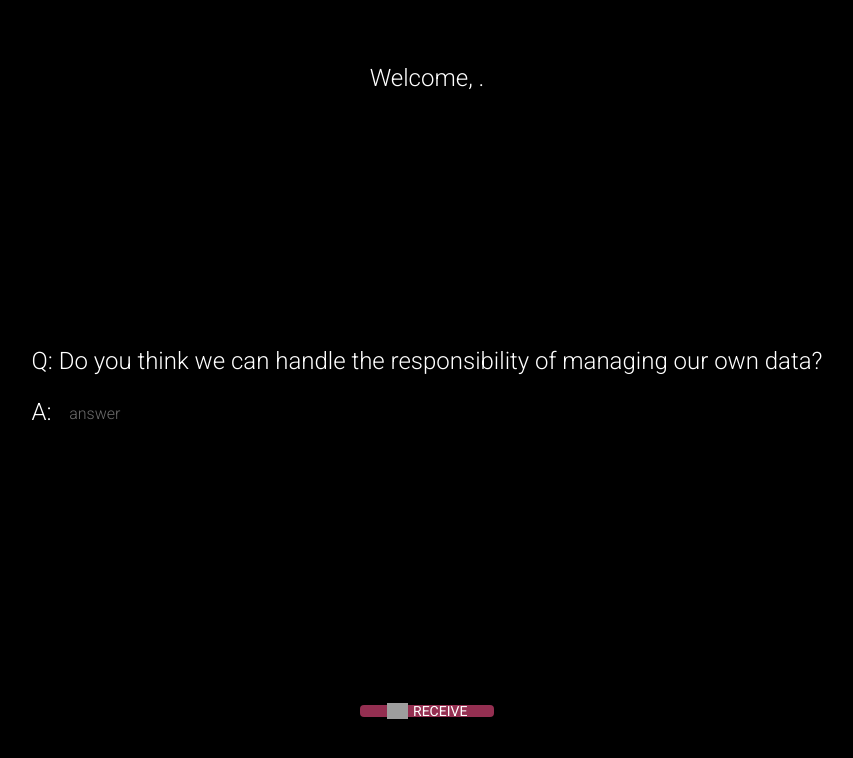
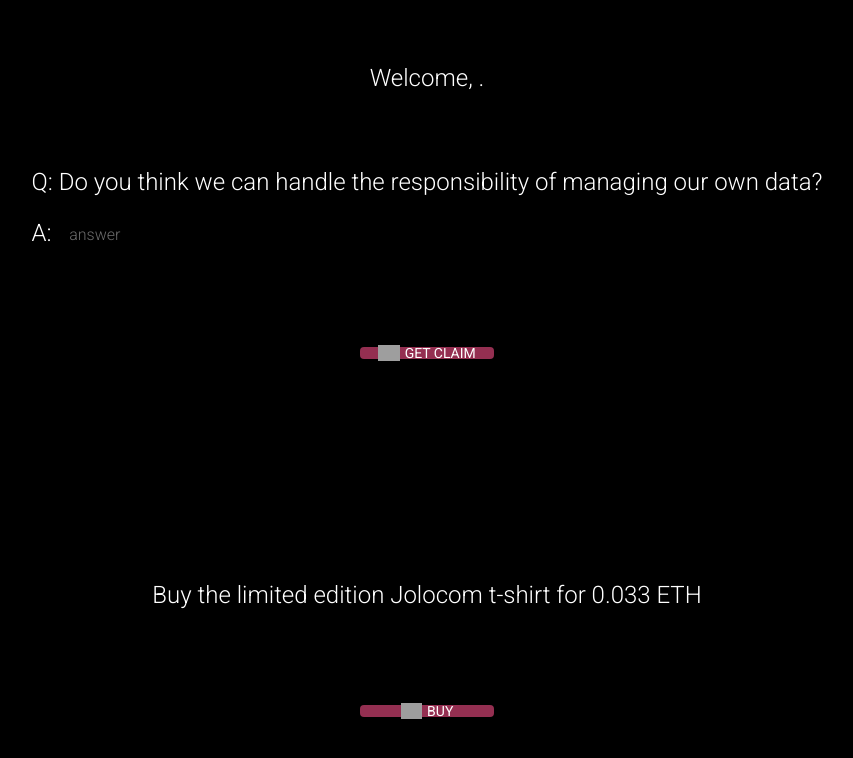
Before and after one commit to jolocom/demo-sso, a React app: page /dashboard in a window 1280 px wide. Shown: the top 758 px of the page, without its empty margins (213-1066 px from the left). Built offline with nearby package versions, Linux system fonts and the light colour scheme; grey boxes are pictures that could not be loaded.

Commit message:
ui & small refactor

```diff
--- a/src/actions/index.ts
+++ b/src/actions/index.ts
@@ -45,16 +45,17 @@
     }
 
     const randomId = randomString(5)
-    const qrCode = await getQrCode(randomId)
+    const authQrCode = await getAuthQrCode(randomId)
 
-    dispatch(setQRCode(qrCode))
+    dispatch(setQRCode(authQrCode))
     dispatch(showDialog(loginProvider))
 
     const data = await awaitUserData(randomId)
     const parsed = JSON.parse(data)
+    const userData = { ...parsed.data, userId: randomId }
 
     dispatch(setQRCode(undefined))
-    dispatch(setUserData(parsed))
+    dispatch(setUserData(userData))
     dispatch(push('/dashboard'))
   }
 }
@@ -66,27 +67,40 @@
   }
 }
 
+export const initiatePayment = (userId: string) => {
+  return async (dispatch: Function) => {
+    const qrCode = await getPaymentRequestQrCode(userId)
+    dispatch(setReceivedQr(qrCode))
+  }
+}
+
+export const getPaymentRequestQrCode = (userId: string) => {
+  const socket = io(`/qr-payment`, { query: { userId } })
+  return new Promise<string>(resolve => {
+    socket.on(userId, (qrCode: string) => resolve(qrCode))
+  })
+}
+
 const getOfferQrCode = async (did: string, answer: string): Promise<string> => {
-  const socket = io(`/qr-receive`, { query: { did, answer} })
+  const socket = io(`/qr-credReceive`, { query: { did, answer } })
   return new Promise<string>(resolve => {
     socket.on(did, (qrCode: string) => resolve(qrCode))
   })
 }
 
-
-const getQrCode = async (randomId: string): Promise<string> => {
-  const socket = io(`/qr-code`, { query: { userId: randomId } })
+const getAuthQrCode = async (randomId: string): Promise<string> => {
+  const socket = io(`/qr-auth`, { query: { userId: randomId } })
   return new Promise<string>(resolve => {
     socket.on(randomId, (qrCode: string) => resolve(qrCode))
   })
 }
 
-export const awaitUserData = async (randomId: string): Promise<string> => {
+export const awaitUserData = async (userId: string): Promise<string> => {
   const socket = io(`/sso-status`, {
-    query: { userId: randomId }
+    query: { userId }
   })
 
   return new Promise<string>(resolve => {
-    socket.on(randomId, (data: string) => resolve(data))
+    socket.on(userId, (data: string) => resolve(data))
   })
 }
--- a/src/reducers/index.tsx
+++ b/src/reducers/index.tsx
@@ -12,6 +12,7 @@
     qrReceiveCode: string
   }
   userData: {
+    userId: string
     did: string
     email: string
     givenName: string
@@ -26,6 +27,7 @@
     qrReceiveCode: ''
   },
   userData: {
+    userId: '',
     did: '',
     email: '',
     givenName: '',
@@ -36,7 +38,7 @@
 export function rootReducer(state = defaultState, action: any) {
   switch (action.type) {
     case 'USER_DATA_SET':
-      return {...state, userData: {...action.value.data}}
+      return {...state, userData: {...action.value}}
     case 'USER_DATA_RESET':
       return {...state, userData: defaultState.userData}
     case 'DIALOG_SHOW':
--- a/src/ui/components/dashboard.tsx
+++ b/src/ui/components/dashboard.tsx
@@ -7,7 +7,8 @@
   name: string
   inputValue: string
   handleUserInput: (e: React.FormEvent<HTMLInputElement>) => void
-  handleButtonClick: (e: React.MouseEvent<HTMLElement>) => void
+  handleIssueCredential: (e: React.MouseEvent<HTMLElement>) => void
+  handleRequestPayment: (e: React.MouseEvent<HTMLElement>) => void
 }
 
 const styles = {
@@ -34,11 +35,18 @@
   button: {
     marginBottom: '3%',
     width: '15%'
-  }
+  },
+  paymentArea: {
+    paddingTop: '10%',
+    display: 'flex',
+    flexDirection: 'row',
+    justifyContent: 'space-between'
+  } as React.CSSProperties
 }
+
 export const DashboardComponent: React.SFC<Props> = props => {
-  const { container, responseArea, welcomeMsg, button } = styles
-  const { name, inputValue, handleButtonClick, handleUserInput } = props
+  const { container, responseArea, welcomeMsg, button, paymentArea } = styles
+  const { name, inputValue, handleIssueCredential, handleUserInput, handleRequestPayment } = props
 
   return (
     <div style={container}>
@@ -51,7 +59,21 @@
         </div>
       </div>
       <div style={button}>
-        <AbstractedButton text="Receive" onClick={handleButtonClick} color={'primary'} />
+        <AbstractedButton
+          text="Get Claim"
+          onClick={handleIssueCredential}
+          imageName={'JO_icon.svg'}
+          color={'primary'}
+        />
+      </div>
+      <div style={welcomeMsg}>Buy the limited edition Jolocom t-shirt for 0.033 ETH</div>
+        <div style={button}>
+          <AbstractedButton
+            text="Buy"
+            onClick={handleRequestPayment}
+            imageName={`JO_icon.svg`}
+            color={'primary'}
+          />
       </div>
     </div>
   )
--- a/src/ui/containers/dashboard.tsx
+++ b/src/ui/containers/dashboard.tsx
@@ -2,7 +2,7 @@
 import { connect } from 'react-redux'
 import { DefaultState, loginProviders } from '../../reducers/index'
 import { UserData } from './types'
-import { initiateReceiving, initiateLogin } from '../../actions/index'
+import { initiateReceiving, initiateLogin, initiatePayment } from '../../actions/index'
 import { LoginDialog } from '../components/dialog'
 import { DashboardComponent } from '../components/dashboard'
 
@@ -14,37 +14,9 @@
 interface Props {
   userData: UserData
   qrReceiveCode: string
-  getCredential: (did: string, answer: string) => void
+  issueCredential: (did: string, answer: string) => void
+  requestPayment: (userId: string) => void
   handleInput: (el: React.MouseEvent<HTMLElement>) => void
-}
-
-const styles = {
-  container: {
-    backgroundColor: 'black',
-    height: '100vh',
-    display: 'flex',
-    flexDirection: 'column',
-    alignItems: 'center',
-    justifyContent: 'space-around'
-  } as React.CSSProperties,
-  banner: {
-    background: 'url(/img/banner.jpg) center no-repeat',
-    height: '260px',
-    width: '100%',
-    backgroundSize: 'auto 100%'
-  },
-  button: {
-    margin: '0px',
-    borderRadius: '4px',
-    padding: '34dp 12dp 34dp 16dp'
-  },
-  text: {
-    color: 'white'
-  },
-  userDataText: {
-    color: 'white',
-    marginTop: '15px'
-  }
 }
 
 export class DashboardContainer extends React.Component<Props, State> {
@@ -61,8 +33,13 @@
     this.setState({ userInput: e.currentTarget.value })
   }
 
-  handleButtonClick = (el: React.MouseEvent<HTMLElement>) => {
-    this.props.getCredential(this.props.userData.did, this.state.userInput)
+  handleIssueCredential = (el: React.MouseEvent<HTMLElement>) => {
+    this.props.issueCredential(this.props.userData.did, this.state.userInput)
+    this.setState({showDialog: true})
+  }
+
+  handleRequestPayment = () => {
+    this.props.requestPayment(this.props.userData.userId)
     this.setState({showDialog: true})
   }
 
@@ -78,7 +55,8 @@
           name={givenName}
           handleUserInput={this.handleUserInput}
           inputValue={userInput}
-          handleButtonClick={this.handleButtonClick}
+          handleIssueCredential={this.handleIssueCredential}
+          handleRequestPayment={this.handleRequestPayment}
         />
         <LoginDialog
           provider={loginProviders.jolocom}
@@ -100,7 +78,8 @@
 
 const mapDispatchToProps = (dispatch: Function) => {
   return {
-    getCredential: (did: string, answer: string) => dispatch(initiateReceiving(did, answer)),
+    issueCredential: (did: string, answer: string) => dispatch(initiateReceiving(did, answer)),
+    requestPayment: (userId: string) => dispatch(initiatePayment(userId)),
     initiateLogin: (provider: loginProviders) => dispatch(initiateLogin(provider))
   }
 }
--- a/src/ui/containers/types.ts
+++ b/src/ui/containers/types.ts
@@ -1,4 +1,5 @@
 export interface UserData {
+  userId: string
   did: string
   givenName: string
   familyName: string
```
Also changed, not shown: src/ui/components/dialog.tsx (+6 -5 lines).
